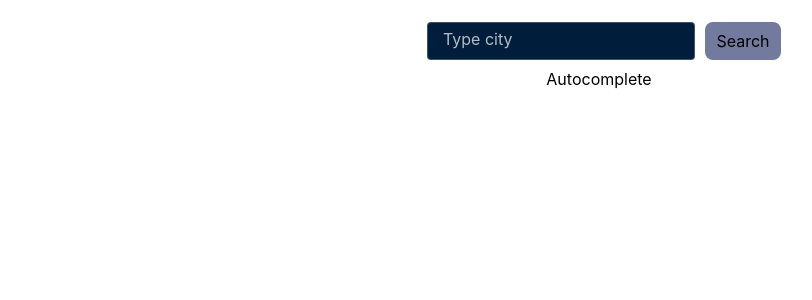
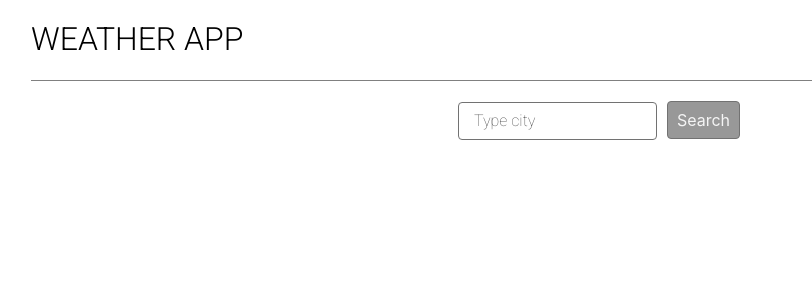
Before and after one commit to PrzemekL7/weather_app_2, a React (Create React App) app: page / in a window 1280 px wide. Shown: the top 300 px of the page, without its empty margins (41-853 px from the left). Built offline with nearby package versions, Linux system fonts and the light colour scheme.

Commit message:
add main page design, searchbar, chart and weather details

```diff
--- a/src/App.js
+++ b/src/App.js
@@ -4,6 +4,7 @@ import SearchBar from "./components/SearchBar";
 import Weather from "./components/Weather";
 import WeatherForecastChart from "./components/WeatherForecastChart";
 import {getWeatherFromApi} from "./utils/api";
+import Header from "./components/Header";
 
 import './styles/main.scss';
 
@@ -20,6 +21,7 @@ function App() {
 
     return (
         <main className="App">
+            <Header/>
             <SearchBar searchValue={searchValue} setSearchValue={setSearchValue} handleSearch={handleSearch}/>
             {!!Object.keys(forecastData).length && (
                 <>
--- a/src/components/Autocomplete.jsx
+++ /dev/null
@@ -1,9 +0,0 @@
-function Autocomplete() {
-    return (
-        <div>
-            Autocomplete
-        </div>
-    );
-}
-
-export default Autocomplete;
--- /dev/null
+++ b/src/components/Header.jsx
@@ -0,0 +1,9 @@
+function Header() {
+    return (
+        <div className="navbar">
+            <h1 className="navbar__hdl">Weather app</h1>
+        </div>
+    );
+}
+
+export default Header;
--- a/src/components/Search.jsx
+++ b/src/components/Search.jsx
@@ -13,13 +13,14 @@ function Search({ searchValue, setSearchValue, handleSearch }) {
 
     function handleOnBlur () {
         if(searchValue === "") {
-            searchRef.current.classList.remove("")
+            searchRef.current.classList.remove("focus")
         }
     }
 
 
     return (
         <div className="search" ref={searchRef}>
+            <div className="search__wrapper">
                 <label className="search__lbl" htmlFor="search">
                     Type city
                 </label>
@@ -32,6 +33,7 @@ function Search({ searchValue, setSearchValue, handleSearch }) {
                     onFocus={handleFocus}
                     onBlur={handleOnBlur}
                 />
+            </div>
             <button className="search__btn" onClick={handleSearch}>Search</button>
         </div>
     );
--- a/src/components/SearchBar.jsx
+++ b/src/components/SearchBar.jsx
@@ -1,11 +1,9 @@
-import Autocomplete from "./Autocomplete";
 import Search from "./Search";
 
 function SearchBar({searchValue, setSearchValue, handleSearch}) {
     return (
         <>
             <Search setSearchValue={setSearchValue} searchValue={searchValue} handleSearch={handleSearch}/>
-            <Autocomplete/>
         </>
     );
 }
--- a/src/components/Weather.jsx
+++ b/src/components/Weather.jsx
@@ -1,8 +1,7 @@
 function Weather({currentWeather: {temp_c, feelslike_c, condition, humidity, wind_dir, name, country}}) {
     return (
         <div className="weather-summary">
-            <h1>{name}</h1>
-            <h2>{country}</h2>
+            <h2 className="weather-summary__hdl">{name}, {country} <img src={condition.icon} alt="icon"/></h2>
             <div className="weather-summary__details">
                 <p>Temperature: {temp_c} °C</p>
                 <p>Feelslike: {feelslike_c} °C</p>
@@ -10,7 +9,7 @@ function Weather({currentWeather: {temp_c, feelslike_c, condition, humidity, win
                 <p>Wind direction: {wind_dir}</p>
                 <p>Condition: {condition.text}</p>
             </div>
-            <img src={condition.icon} alt="icon"/>
+
         </div>
     );
 }
--- a/src/styles/components.scss
+++ b/src/styles/components.scss
@@ -1,67 +1,106 @@
 @import './utils';
 
-.search{
+* {
+  box-sizing: border-box;
+}
+
+.navbar {
+  border-bottom: rem(1px) solid grey;
+  width: 100%;
+  box-sizing: border-box;
+  &__hdl {
+    text-transform: uppercase;
+    font-family: 'Roboto', sans-serif;
+    font-weight: 300;
+  }
+}
+
+.search {
   position: relative;
+  color: #000000;
+  display: flex;
+  justify-content: center;
+  align-items: baseline;
+  padding-top: rem(11px);
+
+  &__wrapper {
+    position: relative;
+
+  }
+
   &__lbl {
-    color: rgba(255, 255, 255, 0.7);
+    color: rgba(0, 0, 0, 0.7);
     position: absolute;
-    left: rem(20px);
-    top: rem(16px);
-    font-size: rem(16px);
-    background: rgb(0, 30, 60);
+    top: calc(18px);
+    left: calc(10px);
+    background-color: rgb(255, 255, 255);
     transition: all 400ms;
     padding: rem(2px) rem(6px);
+    font-family: "Roboto", sans-serif;
+    font-weight: 100;
   }
 
   &:hover, &.focus {
     .search__lbl {
       font-size: rem(8px);
-      top: rem(6px);
+      top: rem(4px);
+      border-radius: rem(2px);
+      background-color: rgb(255, 255, 255);
+
     }
   }
 
   &__input {
     padding: rem(9px);
     border-radius: rem(4px);
-    border: rem(1px) solid rgba(255, 255, 255, 0.23);
-    background: rgb(0, 30, 60);
-    margin: rem(10px);
-    color: rgba(255, 255, 255, 0.9);
+    border: rem(1px) solid rgb(114, 114, 114);
+    background-color: rgb(255, 255, 255);
+    margin: rem(10px) rem(10px) rem(10px) 0;
+    color: rgba(0, 0, 0, 0.9);
+    font-family: "Roboto", sans-serif;
+    font-weight: 300;
+    outline: rem(2px) rgb(114, 114, 114);
+
   }
 
   &__btn {
-    background-color: #727a9e;
-    border: none;
-    color: black;
-    padding: 10px 11.5px;
-    text-align: center;
-    text-decoration: none;
-    display: inline-block;
-    font-size: 16px;
-    border-radius: rem(8px);
+    padding: rem(9px);
+    border-radius: rem(4px);
+    border: rem(1px) solid rgb(114, 114, 114);
+    background-color: rgb(152, 152, 152);
+    color: rgba(255, 255, 255, 0.9);
     cursor: pointer;
+
+    &:hover {
+      background-color: rgb(114, 114, 114);
+      transition: all 200ms;
+    }
   }
 }
 
 .weather-summary {
-  display: flex;
-  flex-direction: column;
-  align-items: center;
-  width: 380px;
-  padding: 20px 10px;
-  border-radius: 4px;
-  box-shadow: 0 3px 6px 0 #555;
-  background: #727a9e;
-  font-family: monospace;
-  margin-bottom: rem(20px);
-
-  &__details {
-   color: black;
-   font-family: monospace;
+  &__hdl {
+    display: flex;
+    align-items: center;
+    font-family: "Roboto", sans-serif;
+    font-weight: 300;
   }
 }
 
 .chart {
   width: 100%;
+  color: rgba(0, 0, 0, 0.7);
+  display: flex;
+  flex-direction: column;
+  align-items: center;
+  line-height: rem(4px);
+  box-sizing: border-box;
+  padding-right: rem(10px);
+  padding-left: rem(10px);
+  margin: auto;
 
+  & > div {
+    width: 100%;
+    box-sizing: border-box;
+  }
 }
--- a/src/styles/layout.scss
+++ b/src/styles/layout.scss
@@ -1,13 +1,14 @@
+
 @import './utils';
 
 .App {
   width: 100%;
   max-width: rem(1200px);
   margin: auto;
-  //background-color: rgba(37, 60, 115, 1);
-  min-height: rem(100px);
-  display: flex;
-  flex-direction: column;
-  justify-content: center;
-  align-items: center;
+  background-color: rgb(255, 255, 255);
+
+  @media only screen and (max-width: rem(1280px)){
+    padding-left: rem(32px);
+    padding-right: rem(32px);
+  }
 }
```
Lines whose indentation alone changed are shown as unchanged.
